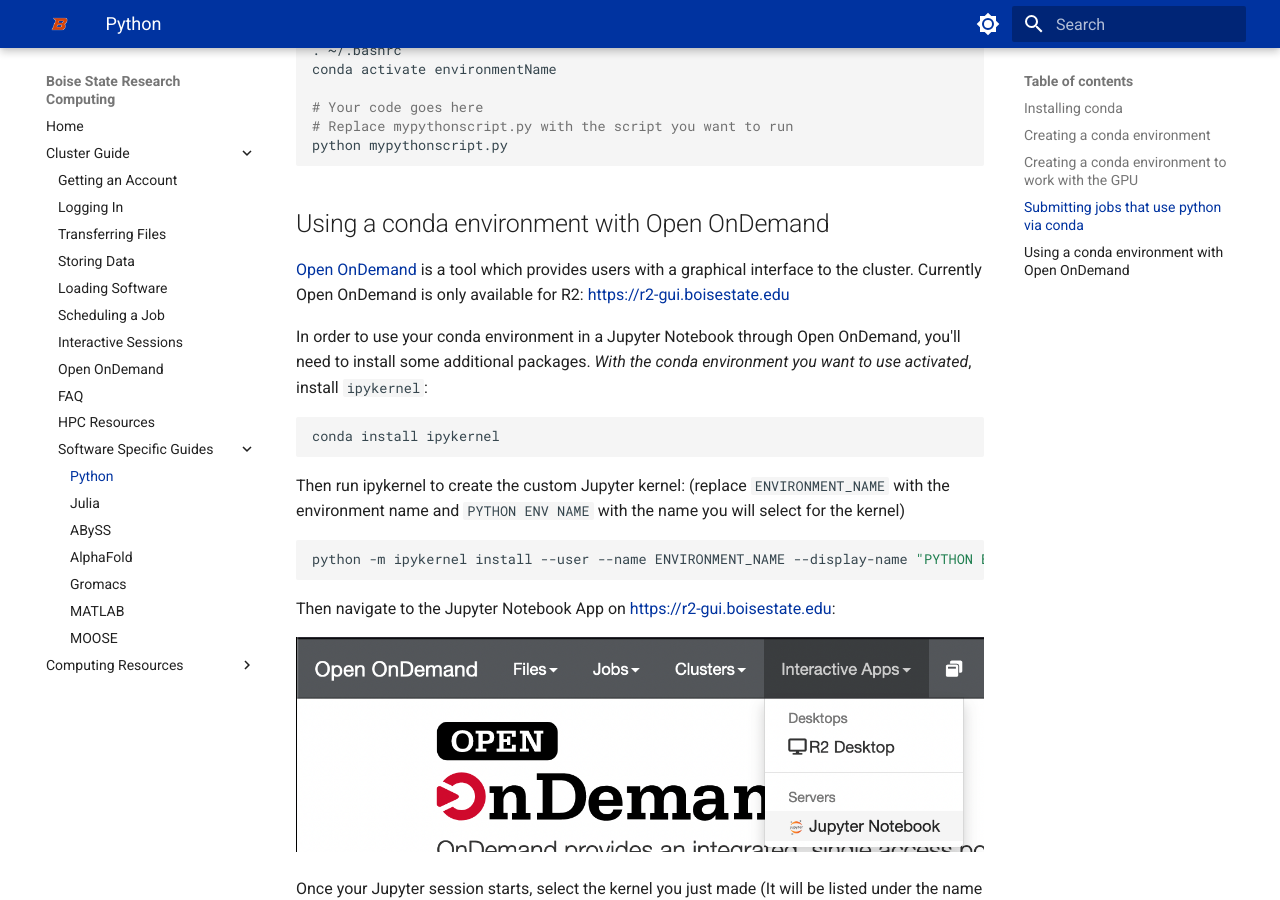
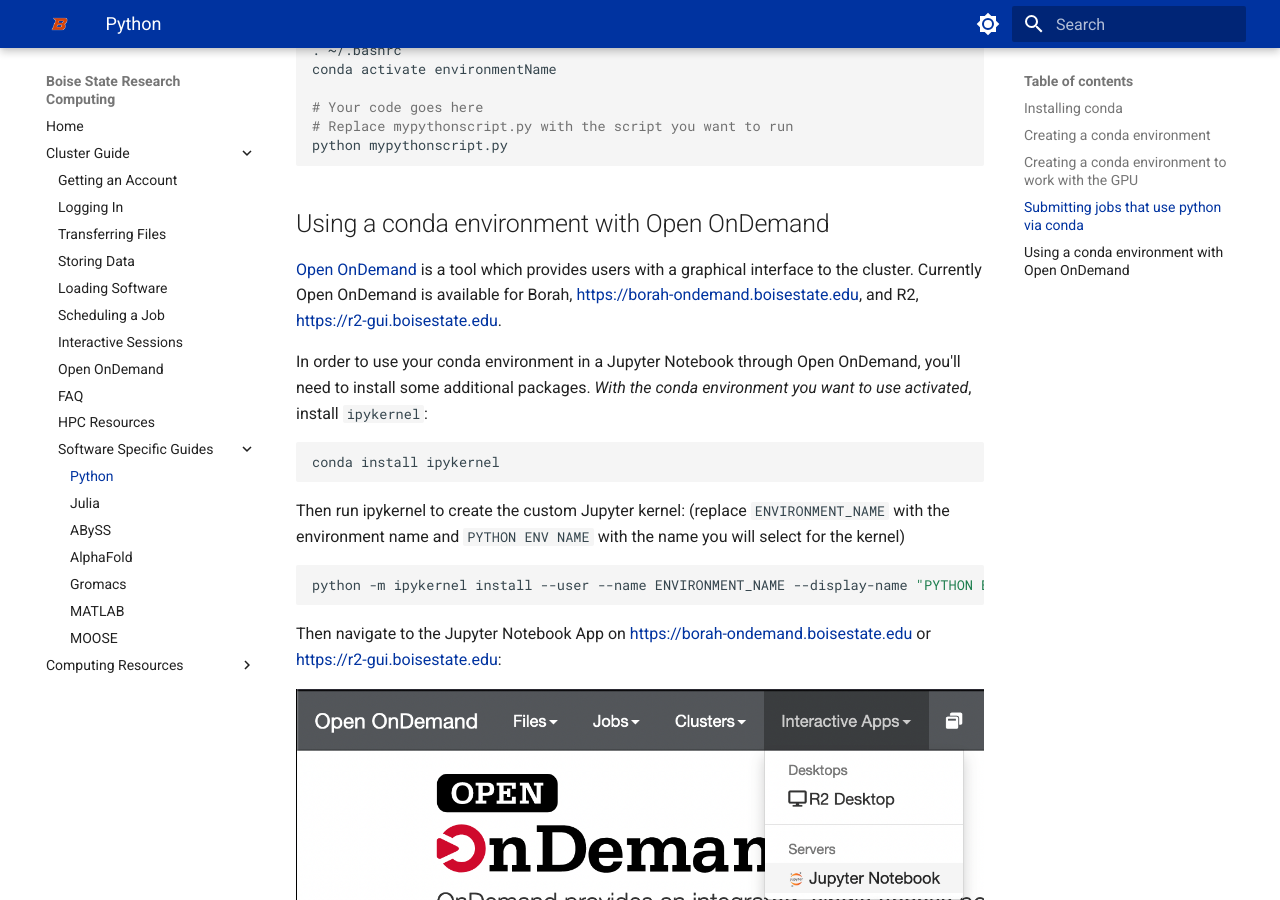
Before and after one commit to bsurc/docs, an MkDocs documentation site: the page built from docs/conda.md, in a window 1280 px wide and 900 px high, scrolled down 2871 px. Built offline with MkDocs 1.6.1 and Material for MkDocs 9.7.7, drawn with Linux system fonts in a browser that asks for light colours.

Commit message:
Add Borah ondemand

````diff
--- a/docs/conda.md
+++ b/docs/conda.md
@@ -102,7 +102,7 @@ python mypythonscript.py
 ## Using a conda environment with Open OnDemand
 
 [Open OnDemand](https://openondemand.org/) is a tool which provides users with a graphical interface to the cluster.
-Currently Open OnDemand is only available for R2: [https://r2-gui.boisestate.edu](https://r2-gui.boisestate.edu)
+Currently Open OnDemand is available for Borah, [https://borah-ondemand.boisestate.edu](https://borah-ondemand.boisestate.edu), and R2, [https://r2-gui.boisestate.edu](https://r2-gui.boisestate.edu).
 
 In order to use your conda environment in a Jupyter Notebook through Open OnDemand, you'll need to install some additional packages.
 *With the conda environment you want to use activated*, install `ipykernel`:
@@ -115,7 +115,7 @@ Then run ipykernel to create the custom Jupyter kernel: (replace `ENVIRONMENT_NA
 python -m ipykernel install --user --name ENVIRONMENT_NAME --display-name "PYTHON ENV NAME"
 ```
 
-Then navigate to the Jupyter Notebook App on [https://r2-gui.boisestate.edu](https://r2-gui.boisestate.edu):
+Then navigate to the Jupyter Notebook App on [https://borah-ondemand.boisestate.edu](https://borah-ondemand.boisestate.edu) or [https://r2-gui.boisestate.edu](https://r2-gui.boisestate.edu):
 
 ![Navigate to the Jupyter Notebook App](images/ood-notebook.png)
 
````
